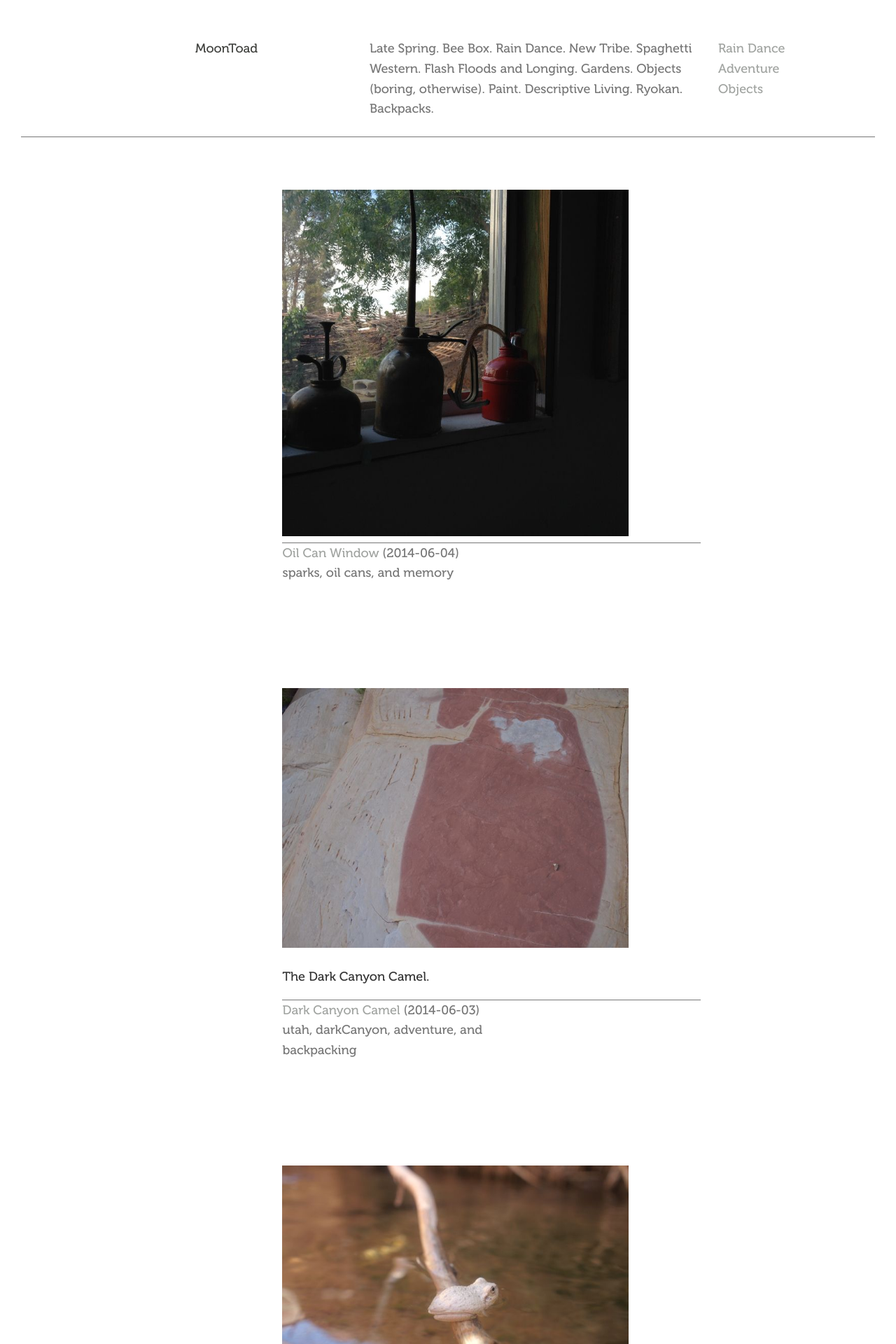
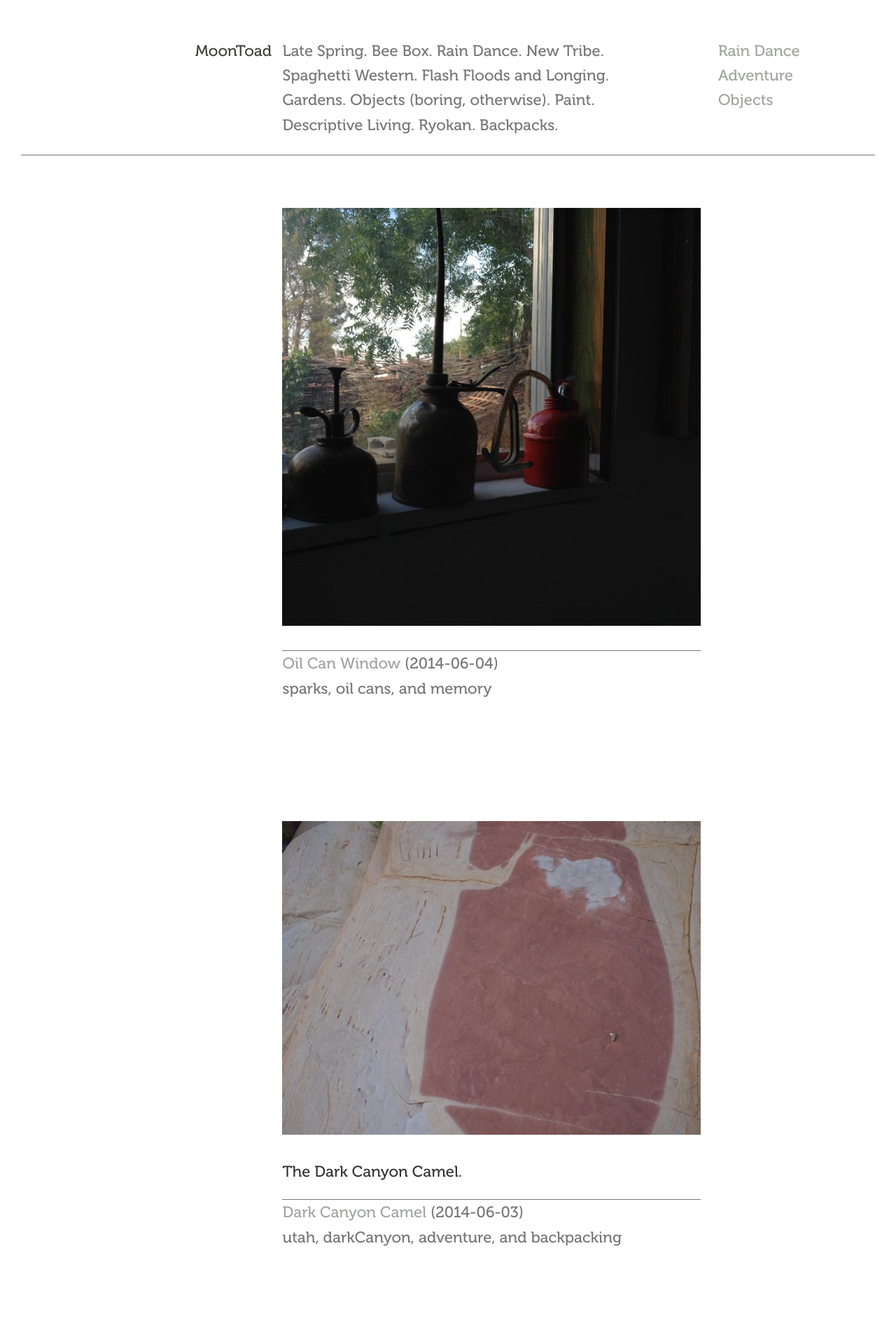
Before and after one commit to heirloompixels/moontoad.net, a Jekyll site: the page built from index.html, in a window 1280 px wide. Shown: the top 1920 px of the page at 70% size. Built offline with Jekyll 4.4.1, drawn with Linux system fonts in a browser that asks for light colours; Markdown is read by kramdown in place of the engine named in the settings.

Commit message:
Design: Typography work.

```diff
--- a/css/raindance.css
+++ b/css/raindance.css
@@ -71,7 +71,7 @@ article, aside, details, figcaption, figure, footer, header, hgroup, main, menu,
  */
 body {
   color: #333333;
-  font-size: 18px;
+  font-size: 22px;
   font-family: Museo500, Baskerville, "Baskerville Old Face", "Hoefler Text", Garamond, "Times New Roman", serif;
   font-weight: 300;
   padding: 30px;
@@ -264,7 +264,7 @@ header {
 }
 
 header h1 {
-  width: 38.77551%;
+  width: 28.57143%;
   float: left;
   margin-right: 2.04082%;
   padding-left: 20.40816%;
@@ -299,10 +299,11 @@ article {
 }
 
 article figure {
-  width: 82.75862%;
+  width: 100%;
   float: left;
-  margin-right: 3.44828%;
-  margin: 0;
+  margin-left: 0;
+  margin-right: 0;
+  margin: 0 0 25px 0;
 }
 
 article img {
@@ -311,12 +312,6 @@ article img {
 
 article footer p {
   margin: 0;
-}
-
-article p {
-  width: 65.51724%;
-  float: left;
-  margin-right: 3.44828%;
 }
 
 footer {
```
